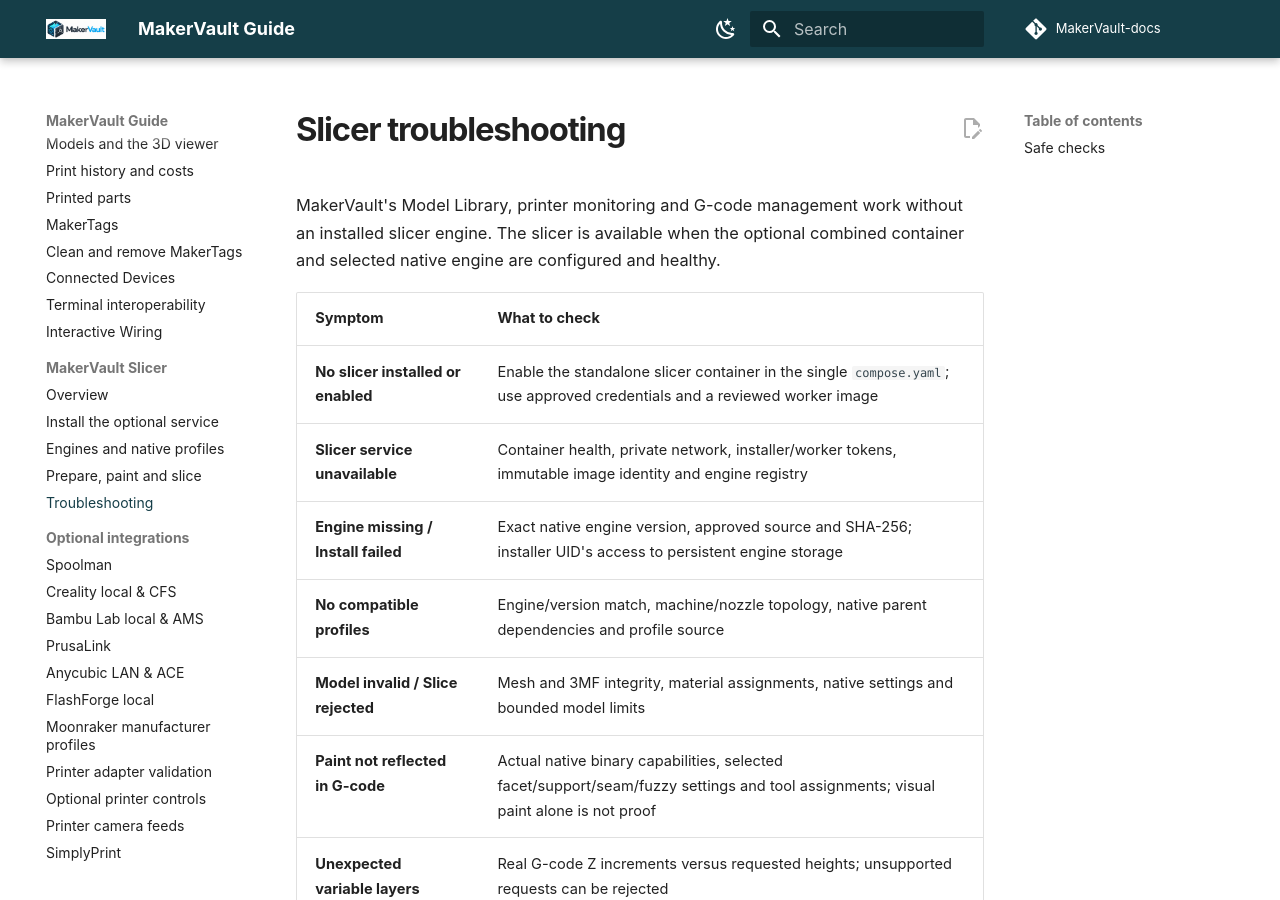
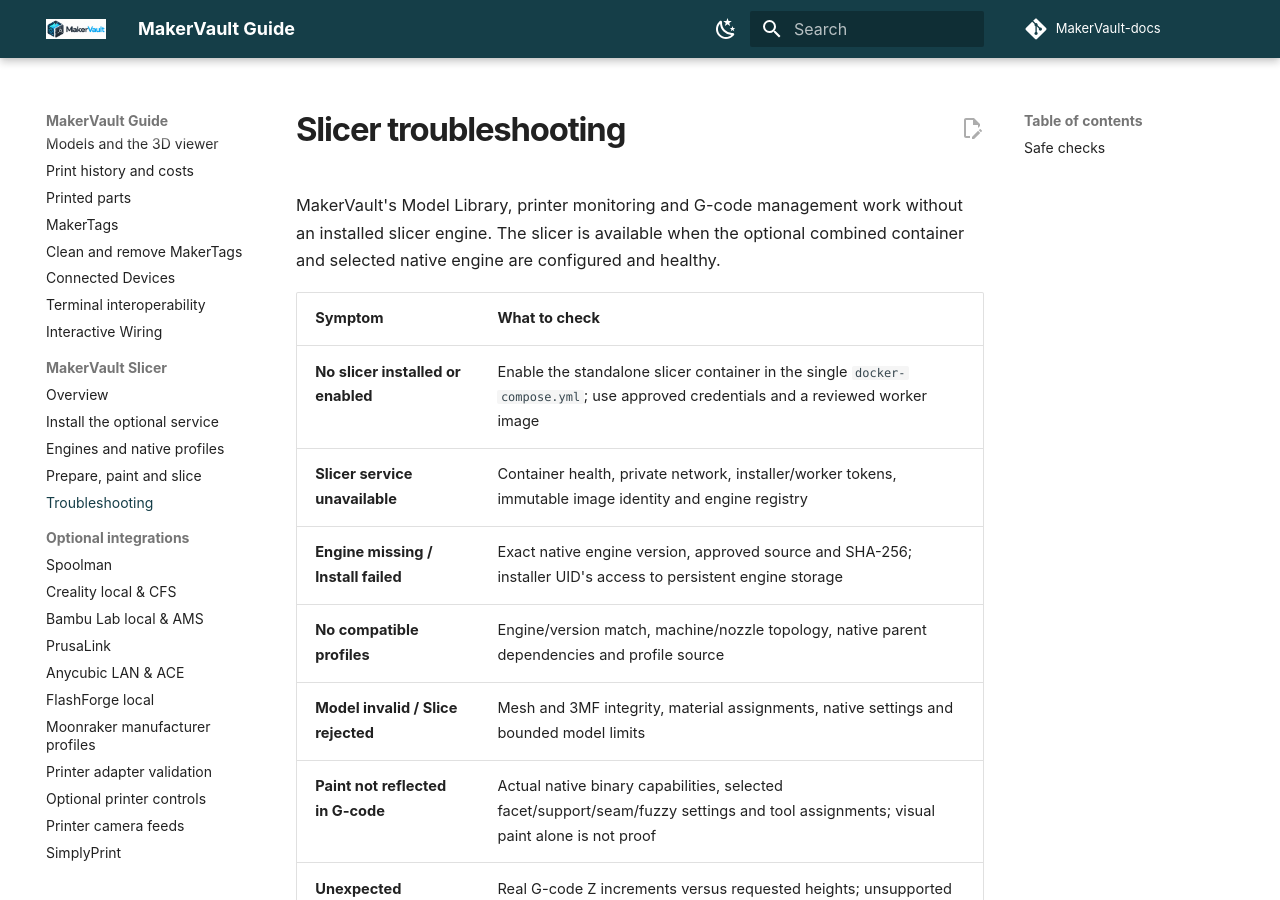
Before and after one commit to gavrd7/MakerVault-docs, an MkDocs documentation site: the page built from docs/guide/slicer/troubleshooting.md, in a window 1280 px wide and 900 px high. Built offline with MkDocs 1.6.1 and Material for MkDocs 9.7.7, drawn with Linux system fonts in a browser that asks for light colours; comment, search, counter and statistics services are not loaded.

Commit message:
docs(install): match canonical docker-compose.yml filename

```diff
--- a/docs/guide/slicer/troubleshooting.md
+++ b/docs/guide/slicer/troubleshooting.md
@@ -4,7 +4,7 @@ MakerVault's Model Library, printer monitoring and G-code management work withou
 
 | Symptom | What to check |
 | --- | --- |
-| **No slicer installed or enabled** | Enable the standalone slicer container in the single `compose.yaml`; use approved credentials and a reviewed worker image |
+| **No slicer installed or enabled** | Enable the standalone slicer container in the single `docker-compose.yml`; use approved credentials and a reviewed worker image |
 | **Slicer service unavailable** | Container health, private network, installer/worker tokens, immutable image identity and engine registry |
 | **Engine missing / Install failed** | Exact native engine version, approved source and SHA-256; installer UID's access to persistent engine storage |
 | **No compatible profiles** | Engine/version match, machine/nozzle topology, native parent dependencies and profile source |
```
